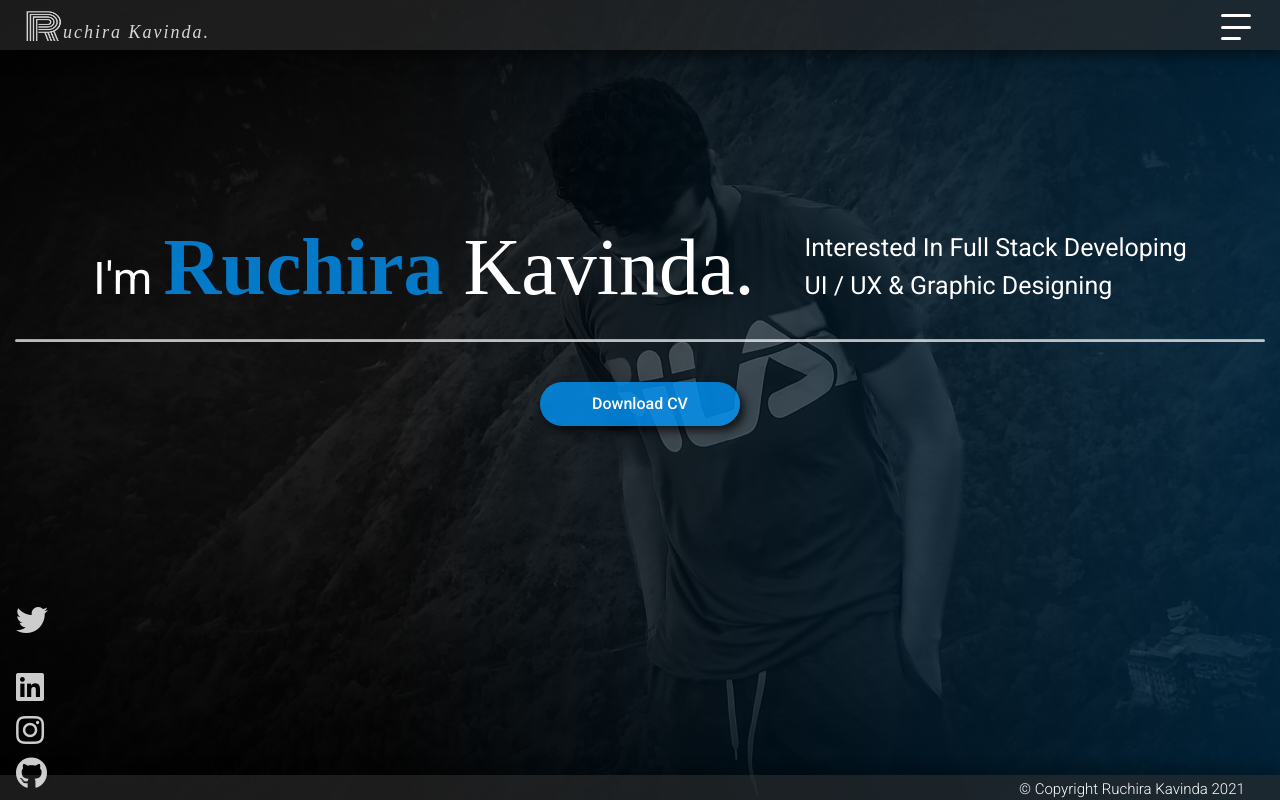
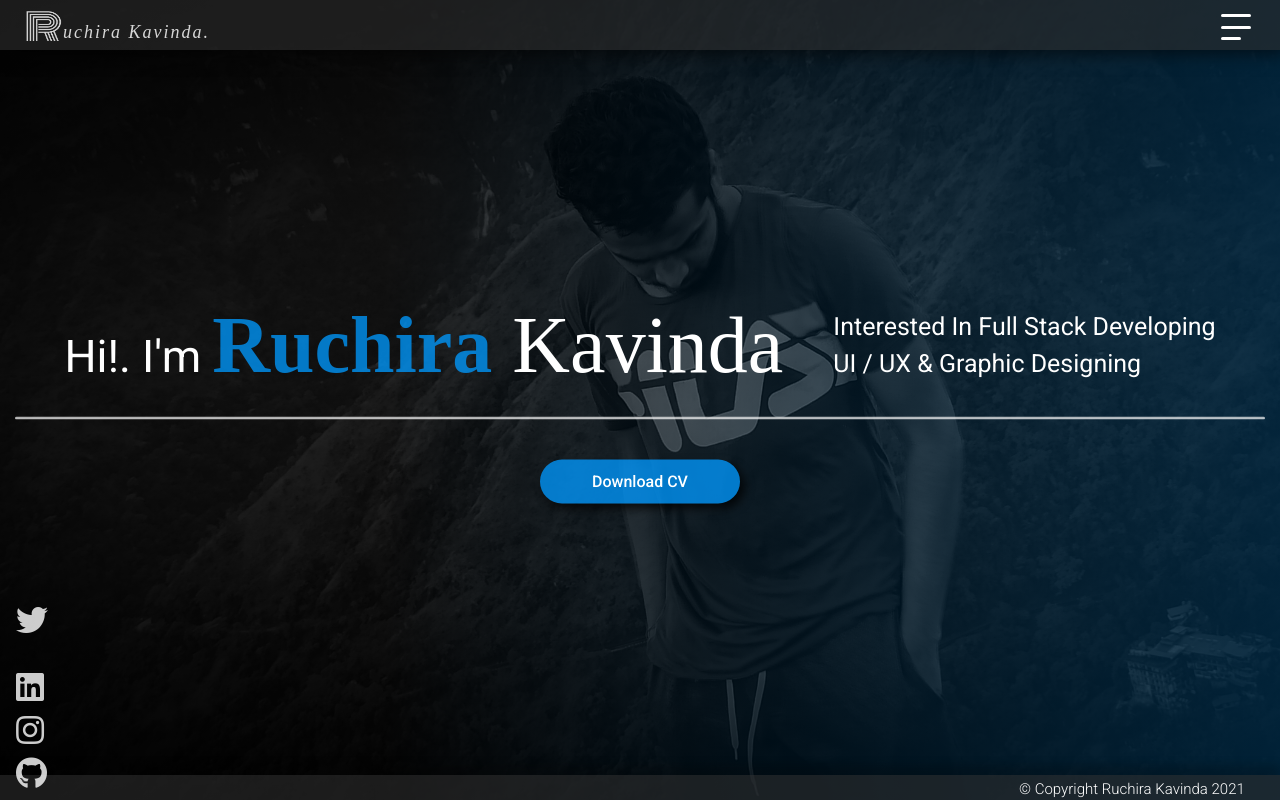
Before and after one commit to Ruchirakavinda/React-Portfolio, a React (Create React App) app: page / in a window 1280 px wide. Built offline with nearby package versions, Linux system fonts and the light colour scheme.

Commit message:
home page alignment

```diff
--- a/src/component/home.js
+++ b/src/component/home.js
@@ -6,8 +6,8 @@ function Home() {
     return(
         <div className='main'>
             <div className="container-fluid home">
-                 <span className='iam'>I'm </span>
-                 <h1 className='name'>Ruchira <span className='lname'>Kavinda. </span></h1><p className='skill'>Interested In Full Stack Developing <br/> UI / UX & Graphic Designing</p>
+                 <span className='iam'>Hi!. I'm </span>
+                 <h1 className='name'>Ruchira <span className='lname'>Kavinda</span></h1><p className='skill'>Interested In Full Stack Developing <br/> UI / UX & Graphic Designing</p>
 
                  <hr className='hr1' />
 
--- a/src/home.css
+++ b/src/home.css
@@ -12,7 +12,9 @@
 .home {
   width: 100%;
   text-align: center;
-  padding-top: 14%;
+  position: absolute;
+  top: 50%;
+  transform: translateY(-50%);
 }
 
 .name {
@@ -33,7 +35,6 @@
   color: white;
   font-size: 25px;
   font-weight: 400;
-  padding-top: 50px;
   padding-left: 50px;
   display: inline-block;
   text-align: left;
--- a/src/home.scss
+++ b/src/home.scss
@@ -15,7 +15,9 @@
 {
     width: 100%;
     text-align: center ;
-    padding-top: 14%;
+    position: absolute;
+    top: 50%;
+    transform: translateY(-50%);
 }
 .name
 {
@@ -37,7 +39,6 @@
     color: white;
     font-size: 25px;
     font-weight: 400;
-    padding-top: 50px;
     padding-left: 50px;
     display: inline-block;
     text-align: left;
--- a/src/nav.css
+++ b/src/nav.css
@@ -157,8 +157,9 @@
 }
 
 .nav {
-  position: fixed;
-  top: 15%;
+  position: absolute;
+  top: 50%;
+  transform: translateY(-50%);
   width: 100%;
   text-align: center;
   display: flex;
@@ -191,8 +192,9 @@
   }
 
   .nav {
-    position: fixed;
-    top: 25%;
+    position: absolute;
+    top: 50%;
+    transform: translateY(-50%);
     width: 100%;
     text-align: center;
     display: flex;
```
Also changed, not shown: src/nav.scss (+6 -4 lines), 2 other files (tests, documents, lock files or other folders).
